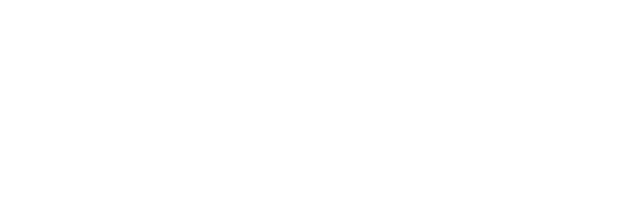
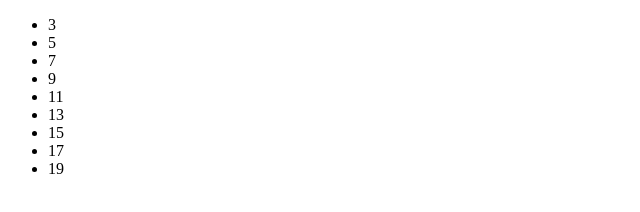
Before and after one commit to yzou235/ALAB-308A-1-1, a plain HTML site: page index.html in a window 1280 px wide. Shown: the whole page, without its empty margins (0-640 px from the left). Drawn offline with Linux system fonts and the light colour scheme.

Commit message:
Finished part 3.

```diff
--- a/index.html
+++ b/index.html
@@ -6,7 +6,9 @@
     <title>Document</title>
 </head>
 <body>
+    <ul id="list">
 
+    </ul>
 
     <script src="script.js"></script>
 </body>
--- a/script.js
+++ b/script.js
@@ -36,9 +36,29 @@ console.log(flattenArray(array));
 // Part 3: Deferred Execution
 
 // Create a simple HTML element to hold text. Cache this HTML element into a JavaScript variable.
-
+const ul = document.getElementById("list");
 
 // Write a function that takes a parameter n and adds a list of all prime numbers between one and n to your HTML element.
+function isPrime(number) {
+    for (let i=2; i < number; i++) {
+        if(number % i === 0){
+            return false;
+        } else {
+            return true;
+        }
+    }
+}
 
+function addPrime(n) {
+    ul.innerHTML = "";
+    for (let i = 2; i < n; i++) {
+        if(isPrime(i)) {
+            ul.innerHTML += `<li>${i}</li>`;
+        }
+    }
+    alert("the calculation is finished");
+}
+
+addPrime(20);
 
 // Once complete, use the alert() method to alert the user that the calculation is finished.
```
